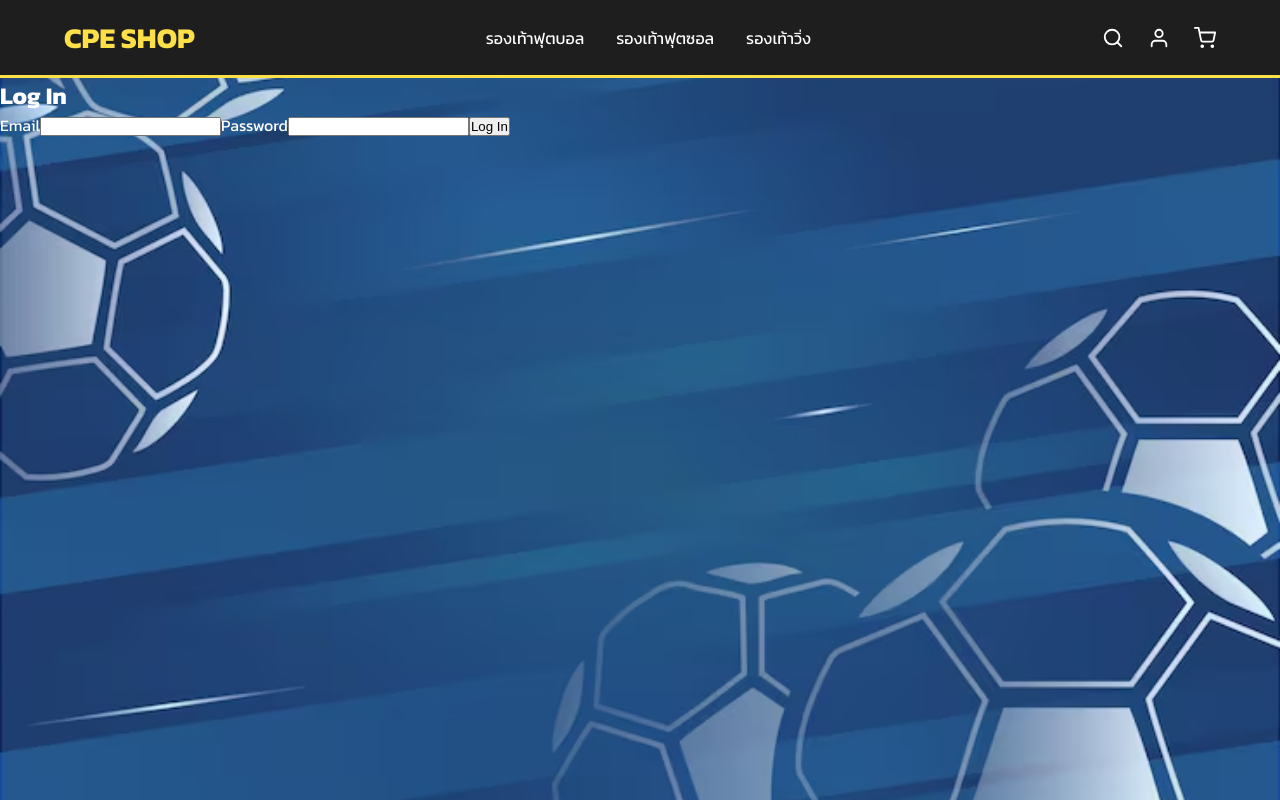
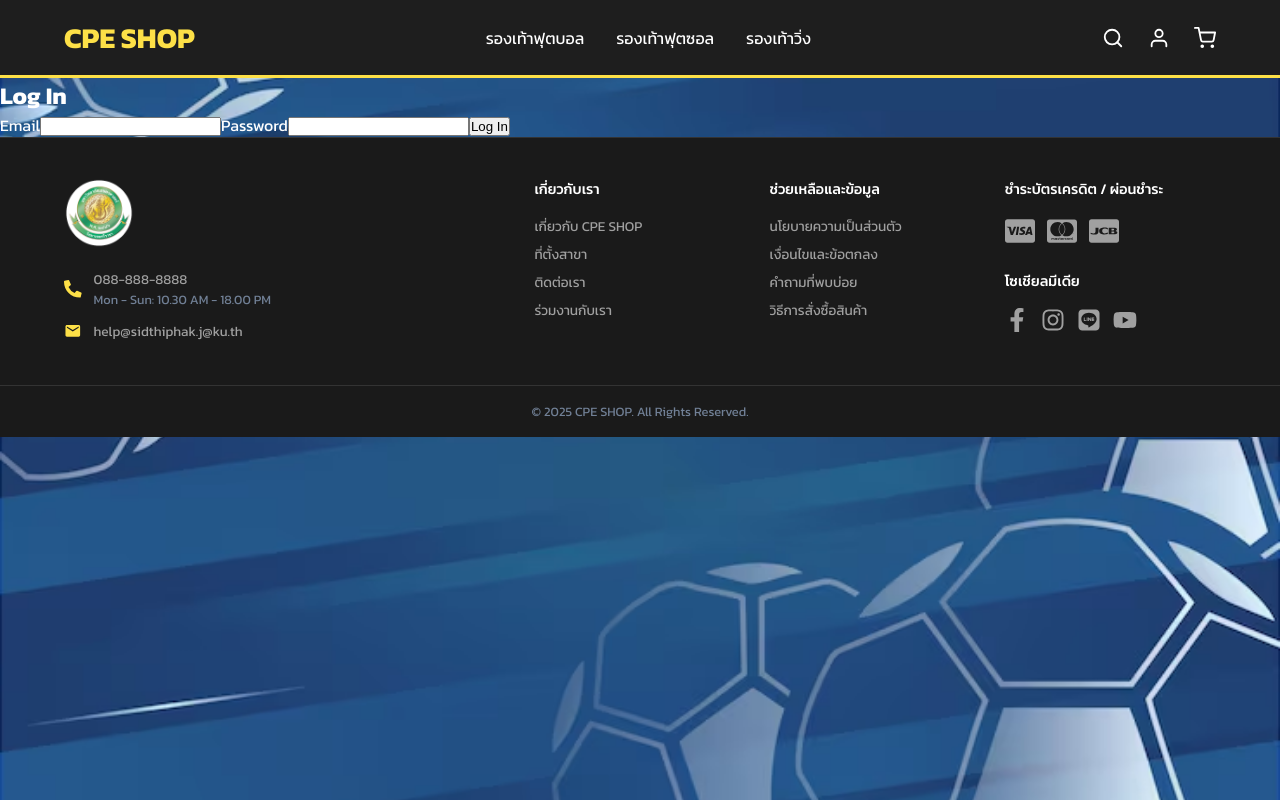
Before and after one commit to PlugHZ/shoe-shop-project, a React (Vite) app in the folder shoe-shop/: page /login in a window 1280 px wide. Built offline with nearby package versions, Linux system fonts and the light colour scheme; no server answers.

Commit message:
Add Footer components
Add Footer

```diff
--- a/shoe-shop/src/App.jsx
+++ b/shoe-shop/src/App.jsx
@@ -3,9 +3,8 @@ import { BrowserRouter as Router, Routes, Route } from 'react-router-dom';
 import Header from './components/Header';
 import Home from './pages/Home';
 import Signup from './pages/Signup';
-
-
 import Login from './pages/Login';
+import Footer from './components/Footer';
 
 function App() {
   return (
@@ -17,10 +16,10 @@ function App() {
         <Routes>
           <Route path="/" element={<Home />} />
           <Route path="/signup" element={<Signup />} />
-            <Route path="/login" element={<Login />} />
+          <Route path="/login" element={<Login />} />
           </Routes>
         </main>
-
+      <Footer />
       {/* <Footer /> You can add a footer component here */}
     </Router>
   );
--- a/shoe-shop/src/components/Footer.css
+++ b/shoe-shop/src/components/Footer.css
@@ -0,0 +1,119 @@
+.footer {
+  background-color: #1a1a1a;
+  color: #a0a0a0;
+  /* ลด Padding ด้านบนลงเพื่อให้เตี้ยลง */
+  padding: 2.5rem 0 1rem 0;
+  font-size: 0.85rem; /* ลดขนาดฟอนต์พื้นฐานทั้งหมด */
+  border-top: 1px solid #333;
+}
+
+.footer-container {
+  display: grid;
+  grid-template-columns: repeat(5, 1fr);
+  gap: 1.5rem; /* ลดช่องว่างระหว่างคอลัมน์ */
+  margin-bottom: 2rem; /* ลดระยะห่างก่อนถึง copyright */
+}
+
+.footer-column:first-child {
+  grid-column: span 2;
+}
+
+/* --- Responsive Breakpoints --- */
+@media (max-width: 992px) {
+  .footer-container { grid-template-columns: repeat(3, 1fr); }
+}
+@media (max-width: 768px) {
+  .footer-container { grid-template-columns: repeat(2, 1fr); }
+  .footer-column:first-child { grid-column: span 2; }
+}
+@media (max-width: 576px) {
+  .footer-container { grid-template-columns: 1fr; }
+  .footer-column:first-child { grid-column: span 1; }
+}
+/* --- End Responsive --- */
+
+.footer-column h3 {
+  color: var(--text-color);
+  margin-bottom: 1rem; /* ลดระยะห่างใต้หัวข้อ */
+  font-size: 0.9rem; /* ลดขนาดฟอนต์หัวข้อ */
+  font-weight: 500;
+  text-transform: uppercase;
+}
+
+.footer-column ul {
+  list-style: none;
+  padding: 0;
+}
+
+.footer-column ul li {
+  margin-bottom: 0.5rem; /* ลดระยะห่างระหว่างรายการ */
+}
+
+.footer-column a {
+  color: #a0a0a0;
+  text-decoration: none;
+  transition: color 0.3s ease;
+}
+
+.footer-column a:hover {
+  color: var(--primary-color);
+}
+
+.footer-logo {
+  max-width: 70px; /* ลดขนาดโลโก้ */
+  margin-bottom: 1rem;
+}
+
+.contact-item {
+  display: flex;
+  align-items: center;
+  gap: 0.75rem; /* ลดช่องว่างระหว่างไอคอนกับข้อความ */
+  margin-bottom: 0.75rem;
+}
+
+.contact-item svg {
+  color: var(--primary-color);
+  font-size: 1.1rem; /* ลดขนาดไอคอนติดต่อ */
+}
+
+.contact-item span {
+  font-size: 0.8rem;
+  color: #718096;
+}
+
+.payment-icons,
+.social-icons {
+  display: flex;
+  gap: 0.75rem; /* ลดช่องว่างระหว่างไอคอน */
+  align-items: center;
+}
+
+.payment-icons svg {
+  font-size: 24px; /* กำหนดขนาดไอคอนชำระเงิน */
+}
+
+.social-icons svg {
+  font-size: 20px; /* กำหนดขนาดไอคอนโซเชียล */
+}
+
+.social-icons a svg {
+  color: #a0a0a0;
+  transition: color 0.3s ease;
+}
+
+.social-icons a:hover svg {
+  color: var(--primary-color);
+}
+
+.social-title {
+  margin-top: 1.5rem;
+}
+
+.footer-bottom {
+  text-align: center;
+  margin-top: 2rem; /* ลดระยะห่าง */
+  padding-top: 1rem;
+  border-top: 1px solid #333;
+  font-size: 0.8rem;
+  color: #718096;
+}
--- a/shoe-shop/src/components/Footer.jsx
+++ b/shoe-shop/src/components/Footer.jsx
@@ -0,0 +1,74 @@
+import React from 'react';
+import { FaPhoneAlt, FaFacebookF, FaInstagram, FaLine, FaYoutube, FaCcVisa, FaCcMastercard, FaCcJcb } from 'react-icons/fa';
+import { MdEmail } from 'react-icons/md';
+import './Footer.css';
+
+const Footer = () => {
+  return (
+    <footer className="footer">
+      <div className="footer-container container">
+        {/* Column 1: Contact Info */}
+        <div className="footer-column contact-info">
+          <img src="/images/logo.png" alt="CPE SHOP Logo" className="footer-logo" />
+          <div className="contact-item">
+            <FaPhoneAlt />
+            <div>
+              <p>088-888-8888</p>
+              <span>Mon - Sun: 10.30 AM - 18.00 PM</span>
+            </div>
+          </div>
+          <div className="contact-item">
+            <MdEmail />
+            <a href="mailto:help@sidthiphak.j@ku.th">help@sidthiphak.j@ku.th</a>
+          </div>
+        </div>
+
+        {/* Column 2: About Us */}
+        <div className="footer-column">
+          <h3>เกี่ยวกับเรา</h3>
+          <ul>
+            <li><a href="#">เกี่ยวกับ CPE SHOP</a></li>
+            <li><a href="#">ที่ตั้งสาขา</a></li>
+            <li><a href="#">ติดต่อเรา</a></li>
+            <li><a href="#">ร่วมงานกับเรา</a></li>
+          </ul>
+        </div>
+
+        {/* Column 3: Help & Info */}
+        <div className="footer-column">
+          <h3>ช่วยเหลือและข้อมูล</h3>
+          <ul>
+            <li><a href="#">นโยบายความเป็นส่วนตัว</a></li>
+            <li><a href="#">เงื่อนไขและข้อตกลง</a></li>
+            <li><a href="#">คำถามที่พบบ่อย</a></li>
+            <li><a href="#">วิธีการสั่งซื้อสินค้า</a></li>
+          </ul>
+        </div>
+
+
+
+        {/* Column 4: Payment & Social */}
+        <div className="footer-column">
+          <h3>ชำระบัตรเครดิต / ผ่อนชำระ</h3>
+          <div className="payment-icons">
+            <FaCcVisa size={30} />
+            <FaCcMastercard size={30} />
+            <FaCcJcb size={30} />
+          </div>
+          <h3 className="social-title">โซเชียลมีเดีย</h3>
+          <div className="social-icons">
+            <a href="#"><FaFacebookF size={24} /></a>
+            <a href="#"><FaInstagram size={24} /></a>
+            <a href="#"><FaLine size={24} /></a>
+            <a href="#"><FaYoutube size={24} /></a>
+          </div>
+        </div>
+      </div>
+      <div className="footer-bottom">
+        <p>&copy; 2025 CPE SHOP. All Rights Reserved.</p>
+      </div>
+    </footer>
+  );
+};
+
+export default Footer;
```
Also changed, not shown: shoe-shop/public/images/logo.png (added).
